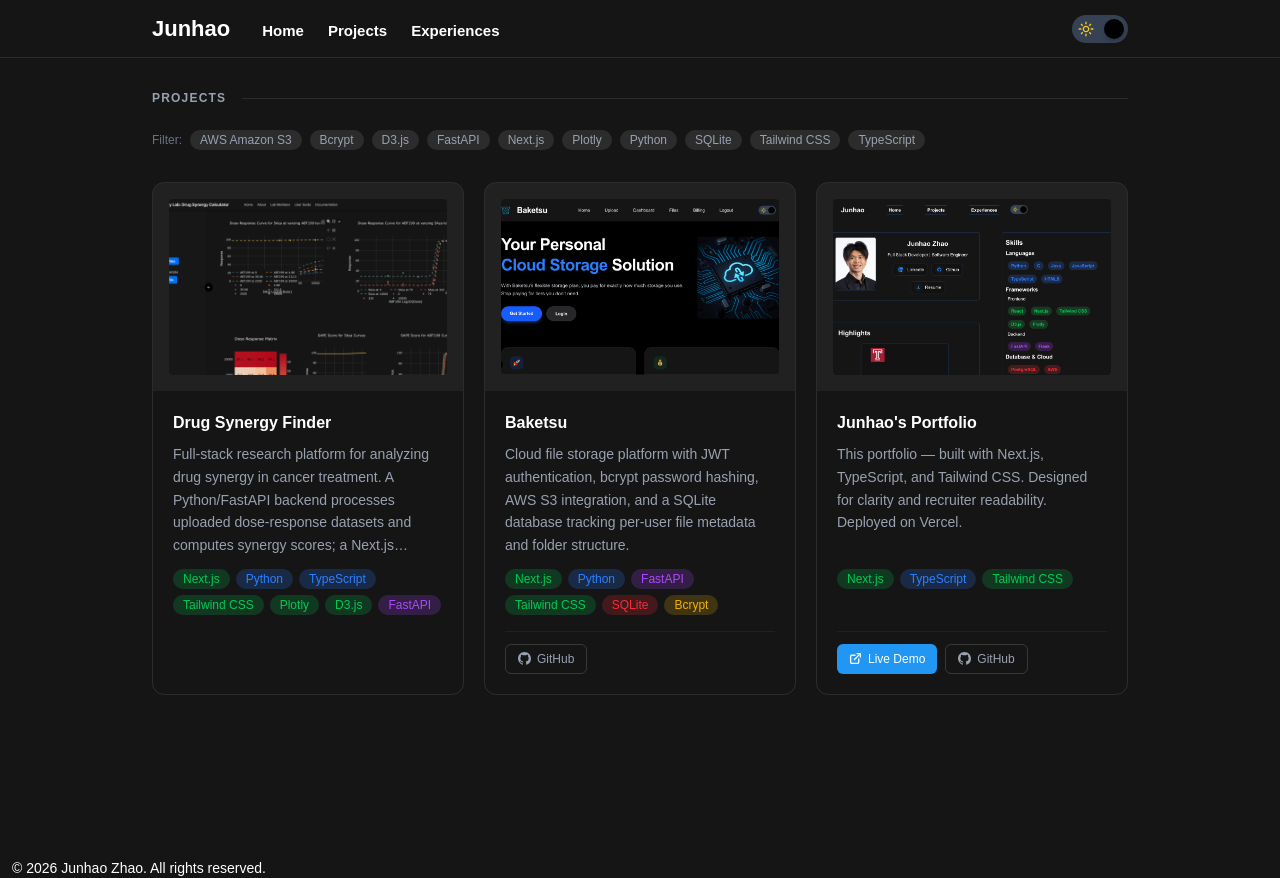
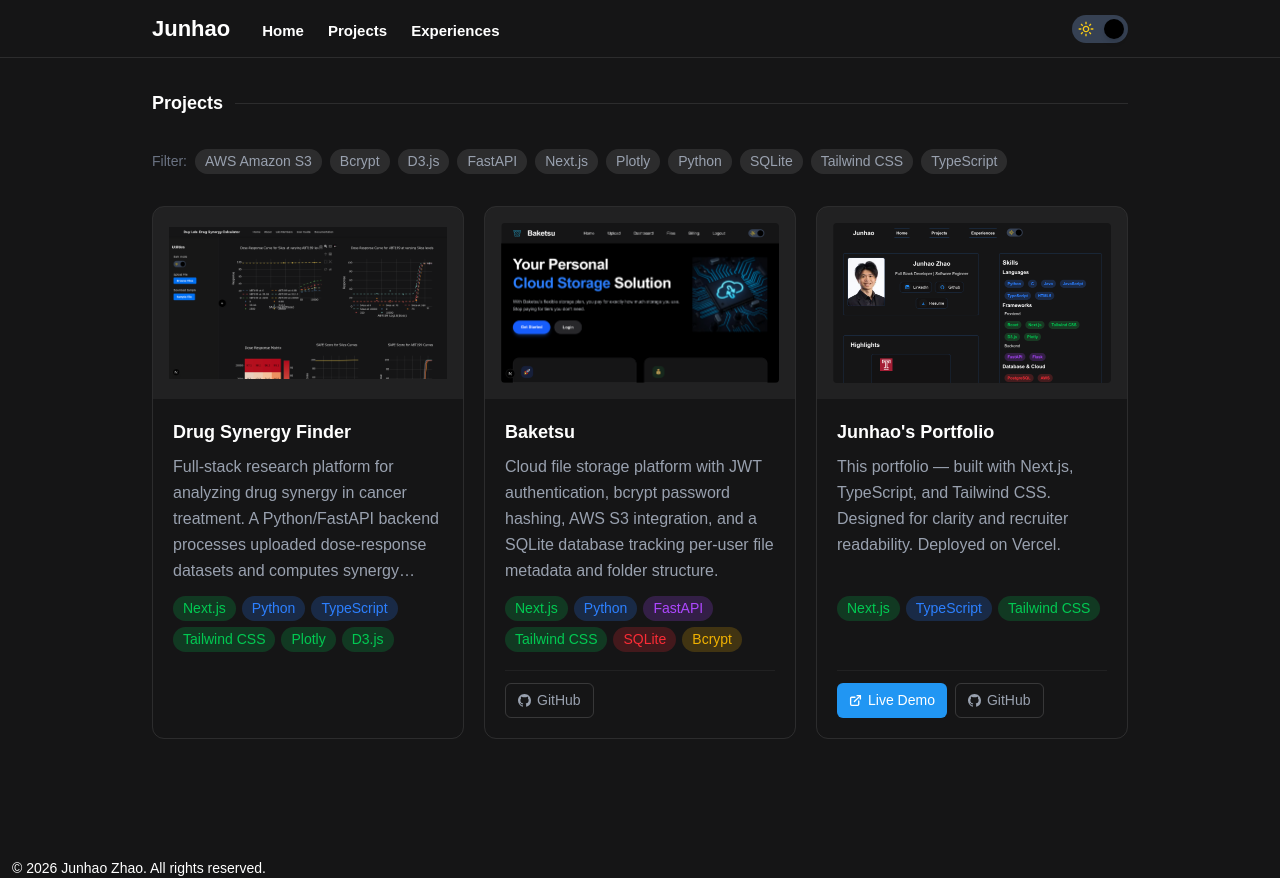
Before and after one commit to jzhao234/JunhaoZhao_Portfolio, a Next.js app: page /projects in a window 1280 px wide. Built offline with nearby package versions, Linux system fonts and the light colour scheme.

Commit message:
general ui changes

```diff
--- a/src/app/projects/[selectedProject]/page.tsx
+++ b/src/app/projects/[selectedProject]/page.tsx
@@ -39,7 +39,7 @@ export default async function SelectedProjectPage({ params }: SelectedProjectPro
       {/* Back link */}
       <Link
         href="/projects"
-        className="inline-flex items-center gap-1 text-xs text-gray-400 dark:text-gray-500 hover:text-[#2196F3] transition-colors mb-6"
+        className="inline-flex items-center gap-1 text-[14px] text-gray-400 dark:text-gray-500 hover:text-[#2196F3] transition-colors mb-6"
       >
         ← Projects
       </Link>
--- a/src/components/Experience/ExperienceItem.tsx
+++ b/src/components/Experience/ExperienceItem.tsx
@@ -51,7 +51,7 @@ export default function ExperienceItem({
       return (
         <span
           key={i}
-          className={`px-2.5 py-0.5 text-xs rounded-full transition-colors ${colors.bg} ${colors.text} ${
+          className={`px-2.5 py-0.5 text-[14px] rounded-full transition-colors ${colors.bg} ${colors.text} ${
             isHighlighted ? "ring-1 ring-current ring-offset-1 dark:ring-offset-transparent font-medium" : ""
           }`}
         >
@@ -64,12 +64,12 @@ export default function ExperienceItem({
   return (
     <div className={`transition-opacity ${isDimmed ? "opacity-40" : "opacity-100"}`}>
       <div className="flex flex-col sm:flex-row sm:items-baseline sm:justify-between gap-1">
-        <h3 className="font-semibold text-sm">{title}</h3>
-        <span className="text-xs text-gray-400 dark:text-gray-500 flex-shrink-0 whitespace-nowrap">{date}</span>
+        <h3 className="font-semibold text-[16px]">{title}</h3>
+        <span className="text-[14px] text-gray-400 dark:text-gray-500 flex-shrink-0 whitespace-nowrap">{date}</span>
       </div>
-      <p className="text-xs text-gray-500 dark:text-gray-500 mt-0.5">{location}</p>
+      <p className="text-[14px] text-gray-500 dark:text-gray-500 mt-0.5">{location}</p>
       {link && (
-        <Link href={link} className="text-xs text-[#2196F3] hover:underline mt-1 inline-block">
+        <Link href={link} className="text-[14px] text-[#2196F3] hover:underline mt-1 inline-block">
           View project →
         </Link>
       )}
@@ -77,7 +77,7 @@ export default function ExperienceItem({
         {[description1, description2, description3, description4]
           .filter(Boolean)
           .map((desc, i) => (
-            <li key={i} className="text-sm text-gray-600 dark:text-gray-400 leading-relaxed flex gap-2">
+            <li key={i} className="text-[16px] text-gray-600 dark:text-gray-400 leading-relaxed flex gap-2">
               <span className="text-gray-400 flex-shrink-0 mt-0.5">–</span>
               <span>{desc}</span>
             </li>
--- a/src/components/Project/ProjectCard.tsx
+++ b/src/components/Project/ProjectCard.tsx
@@ -48,8 +48,8 @@ export default function ProjectCard() {
     <div className="max-w-5xl mx-auto px-6 py-8">
 
       {/* Section heading */}
-      <div className="flex items-center gap-4 mb-6">
-        <h1 className="text-xs font-semibold uppercase tracking-widest text-gray-500 dark:text-gray-400 whitespace-nowrap">
+      <div className="flex items-center gap-3 mb-8">
+        <h1 className="text-[18px] font-semibold text-gray-900 dark:text-white whitespace-nowrap">
           Projects
         </h1>
         <div className="flex-1 h-px bg-gray-200 dark:bg-white/10" />
@@ -57,7 +57,7 @@ export default function ProjectCard() {
 
       {/* Filter row */}
       <div className="flex flex-wrap items-center gap-2 mb-8">
-        <span className="text-xs text-gray-400 dark:text-gray-500 flex-shrink-0">
+        <span className="text-[14px] text-gray-400 dark:text-gray-500 flex-shrink-0">
           Filter:
         </span>
         {allSkills.map((skill) => {
@@ -68,7 +68,7 @@ export default function ProjectCard() {
             <button
               key={skill}
               onClick={() => toggleSkill(skill)}
-              className={`px-2.5 py-0.5 text-xs rounded-full transition-colors cursor-pointer ${
+              className={`px-2.5 py-0.5 text-[14px] rounded-full transition-colors cursor-pointer ${
                 isSelected
                   ? `${colors.bg} ${colors.text} font-medium`
                   : "bg-gray-100 dark:bg-white/10 text-gray-500 dark:text-gray-400 hover:bg-gray-200 dark:hover:bg-white/15"
@@ -81,7 +81,7 @@ export default function ProjectCard() {
         {selectedSkills.length > 0 && (
           <button
             onClick={() => setSelectedSkills([])}
-            className="px-2.5 py-0.5 text-xs rounded-full text-gray-400 dark:text-gray-500 hover:text-gray-600 dark:hover:text-gray-300 transition-colors cursor-pointer"
+            className="px-2.5 py-0.5 text-[14px] rounded-full text-gray-400 dark:text-gray-500 hover:text-gray-600 dark:hover:text-gray-300 transition-colors cursor-pointer"
           >
             Clear
           </button>
@@ -111,20 +111,20 @@ export default function ProjectCard() {
               />
 
               {project.images?.[0] && (
-                <div className="bg-gray-50 dark:bg-white/5 p-4">
-                  <div className="relative h-44 rounded overflow-hidden">
+                <div className="bg-gray-50 dark:bg-white/5 p-4 flex-shrink-0">
+                  <div className="relative h-40 rounded overflow-hidden">
                     <Image
                       src={project.images[0]}
                       alt={project.name}
                       fill
-                      className="object-cover transition-transform duration-300 group-hover:scale-[1.03]"
+                      className="object-contain transition-transform duration-300 group-hover:scale-[1.03]"
                     />
                   </div>
                 </div>
               )}
 
               <div className="p-5 flex flex-col flex-1">
-                <h2 className="font-bold">{project.name}</h2>
+                <h2 className="text-[18px] font-bold">{project.name}</h2>
 
                 {/* Description — clamped to 5 lines, ... glows on hover */}
                 <ClampedDescription text={projectDescriptions[project.id] ?? ""} />
@@ -144,7 +144,7 @@ export default function ProjectCard() {
                         href={project.demoLink}
                         target="_blank"
                         rel="noopener noreferrer"
-                        className="inline-flex items-center gap-1.5 px-3 py-1.5 text-xs font-medium rounded-md bg-[#2196F3] text-white hover:bg-[#1976D2] transition-colors"
+                        className="inline-flex items-center gap-1.5 px-3 py-1.5 text-[14px] font-medium rounded-md bg-[#2196F3] text-white hover:bg-[#1976D2] transition-colors"
                       >
                         <ExternalLinkIcon />
                         Live Demo
@@ -155,7 +155,7 @@ export default function ProjectCard() {
                         href={project.githubLink}
                         target="_blank"
                         rel="noopener noreferrer"
-                        className="inline-flex items-center gap-1.5 px-3 py-1.5 text-xs font-medium rounded-md border border-gray-200 dark:border-white/15 text-gray-500 dark:text-gray-400 hover:border-[#2196F3] hover:text-[#2196F3] transition-colors"
+                        className="inline-flex items-center gap-1.5 px-3 py-1.5 text-[14px] font-medium rounded-md border border-gray-200 dark:border-white/15 text-gray-500 dark:text-gray-400 hover:border-[#2196F3] hover:text-[#2196F3] transition-colors"
                       >
                         <GitHubIcon />
                         GitHub
@@ -172,9 +172,9 @@ export default function ProjectCard() {
   );
 }
 
-// Pill height: text-xs (16px line-height) + py-0.5 (4px padding) = 20px
-// gap-1.5 = 6px between rows → 2 rows = 46px
-const TWO_ROW_HEIGHT = 46;
+// Pill height: text-[14px] (~20px line-height) + py-0.5 (4px padding) = 24px
+// gap-1.5 = 6px between rows → 2 rows = 54px + a few px buffer = 58px
+const TWO_ROW_HEIGHT = 58;
 
 function ClampedPills({
   skills,
@@ -190,8 +190,8 @@ function ClampedPills({
 
   return (
     <div
-      className="flex flex-wrap items-start gap-1.5 overflow-hidden mt-3"
-      style={{ height: TWO_ROW_HEIGHT }}
+      className="flex flex-wrap items-start gap-1.5 mt-3"
+      style={{ height: TWO_ROW_HEIGHT, overflow: 'clip' }}
     >
       {pillsToRender.map((skill, i) => {
         const category = skillCategory(skill);
@@ -200,7 +200,7 @@ function ClampedPills({
         return (
           <span
             key={i}
-            className={`px-2.5 py-0.5 text-xs rounded-full transition-colors ${colors.bg} ${colors.text} ${
+            className={`px-2.5 py-0.5 text-[14px] rounded-full transition-colors ${colors.bg} ${colors.text} ${
               isHighlighted
                 ? "ring-1 ring-current ring-offset-1 dark:ring-offset-transparent font-medium"
                 : ""
@@ -214,11 +214,11 @@ function ClampedPills({
   );
 }
 
-// text-sm leading-relaxed = 0.875rem * 1.625 ≈ 1.422rem per line; 5 lines ≈ 7.1rem
+// text-[16px] leading-relaxed = 16px * 1.625 = 26px per line; 5 lines = 130px
 function ClampedDescription({ text }: { text: string }) {
   return (
-    <div className="mt-2 h-[7.1rem] overflow-hidden">
-      <p className="text-sm text-gray-600 dark:text-gray-400 group-hover:text-gray-800 dark:group-hover:text-gray-200 leading-relaxed line-clamp-5 transition-colors">
+    <div className="mt-2 overflow-hidden" style={{ height: 130 }}>
+      <p className="text-[16px] text-gray-600 dark:text-gray-400 group-hover:text-gray-800 dark:group-hover:text-gray-200 leading-relaxed line-clamp-5 transition-colors">
         {text}
       </p>
     </div>
--- a/src/components/Project/ProjectValues.tsx
+++ b/src/components/Project/ProjectValues.tsx
@@ -1,8 +1,11 @@
 function SectionLabel({ children }: { children: string }) {
   return (
-    <h2 className="text-sm font-semibold text-gray-800 dark:text-gray-200 mb-3">
-      {children}
-    </h2>
+    <div className="flex items-center gap-3 mb-3">
+      <h2 className="text-[16px] font-semibold text-gray-800 dark:text-gray-200 whitespace-nowrap">
+        {children}
+      </h2>
+      <div className="flex-1 h-px bg-gray-200 dark:bg-white/10" />
+    </div>
   );
 }
 
@@ -10,7 +13,7 @@ function DashList({ items }: { items: string[] }) {
   return (
     <ul className="space-y-1.5">
       {items.map((item, i) => (
-        <li key={i} className="flex gap-2 text-sm text-gray-600 dark:text-gray-400 leading-relaxed">
+        <li key={i} className="flex gap-2 text-[16px] text-gray-600 dark:text-gray-400 leading-relaxed">
           <span className="text-gray-400 flex-shrink-0 mt-0.5">–</span>
           <span>{item}</span>
         </li>
@@ -25,7 +28,7 @@ export function Overview({ overview }: OverviewProp) {
   return (
     <div>
       <SectionLabel>Overview</SectionLabel>
-      <p className="text-sm text-gray-600 dark:text-gray-400 leading-relaxed whitespace-pre-line">{overview}</p>
+      <p className="text-[16px] text-gray-600 dark:text-gray-400 leading-relaxed whitespace-pre-line">{overview}</p>
     </div>
   );
 }
@@ -36,7 +39,7 @@ export function Problem({ problem }: ProblemProp) {
   return (
     <div>
       <SectionLabel>Problem</SectionLabel>
-      <p className="text-sm text-gray-600 dark:text-gray-400 leading-relaxed whitespace-pre-line">{problem}</p>
+      <p className="text-[16px] text-gray-600 dark:text-gray-400 leading-relaxed whitespace-pre-line">{problem}</p>
     </div>
   );
 }
@@ -47,7 +50,7 @@ export function Solution({ solution }: SolutionProp) {
   return (
     <div>
       <SectionLabel>Solution</SectionLabel>
-      <p className="text-sm text-gray-600 dark:text-gray-400 leading-relaxed whitespace-pre-line">{solution}</p>
+      <p className="text-[16px] text-gray-600 dark:text-gray-400 leading-relaxed whitespace-pre-line">{solution}</p>
     </div>
   );
 }
```
Also changed, not shown: src/app/page.tsx (+29 -28 lines), src/components/Experience/ExperienceCard.tsx (+9 -9 lines).
